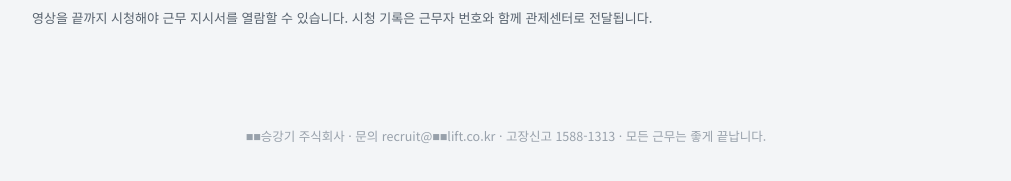
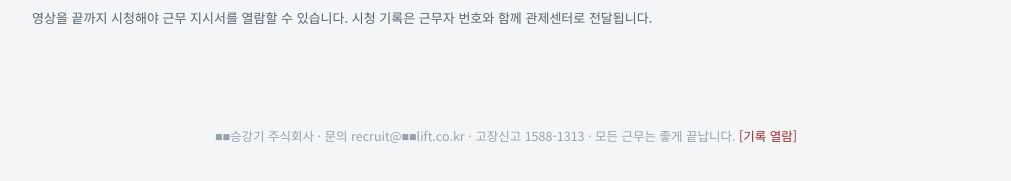
Before and after one commit to 87958v8hj7-stack/13-friday, a plain HTML site: page index.html in a window 1280 px wide. Shown: the part 797-978 px from the top of the page, without its empty margins (134-1145 px from the left). Drawn offline with Linux system fonts and the light colour scheme.

Commit message:
Add files via upload

```diff
--- a/index.html
+++ b/index.html
@@ -38,6 +38,8 @@
   .no { margin-left: 12px; font: 500 13px "IBM Plex Mono", monospace; color: var(--dim); }
   .no b { color: var(--accent); }
   footer { font-size: 12.5px; color: var(--faint); text-align: center; padding-block: 24px 40px; }
+  footer .rec { color: #9a2b30; text-decoration: none; white-space: nowrap; }
+  footer .rec:hover, footer .rec:focus-visible { text-decoration: underline; color: var(--accent); }
   [hidden] { display: none !important; }
 </style>
 </head>
@@ -67,7 +69,7 @@
     <a class="go" id="go" href="game.html" aria-disabled="true">근무 지시서 열람 →</a><span class="no">근무자 번호 <b>13</b></span>
   </section>
 </div></main>
-<footer><div class="in">■■승강기 주식회사 · 문의 recruit@■■lift.co.kr · 고장신고 1588-1313 · 모든 근무는 좋게 끝납니다.</div></footer>
+<footer><div class="in">■■승강기 주식회사 · 문의 recruit@■■lift.co.kr · 고장신고 1588-1313 · 모든 근무는 좋게 끝납니다. <a class="rec" href="prologue.html" title="관계 기관 기록 열람">[기록 열람]</a></div></footer>
 <script>
 (() => {
   const v = document.getElementById('v'), cover = document.getElementById('cover'), skip = document.getElementById('skip'), bar = document.getElementById('bar'), done = document.getElementById('done'), go = document.getElementById('go');
```
